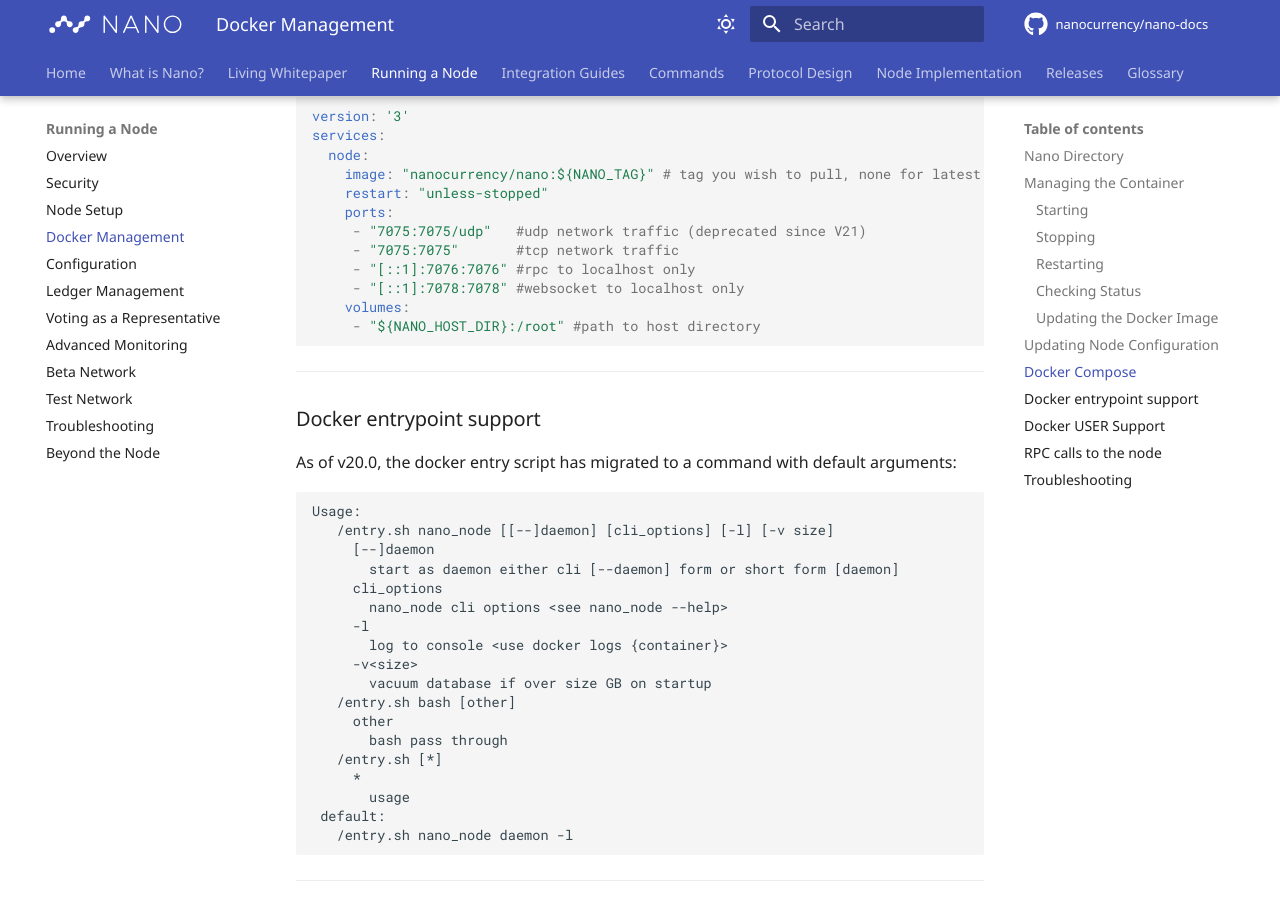
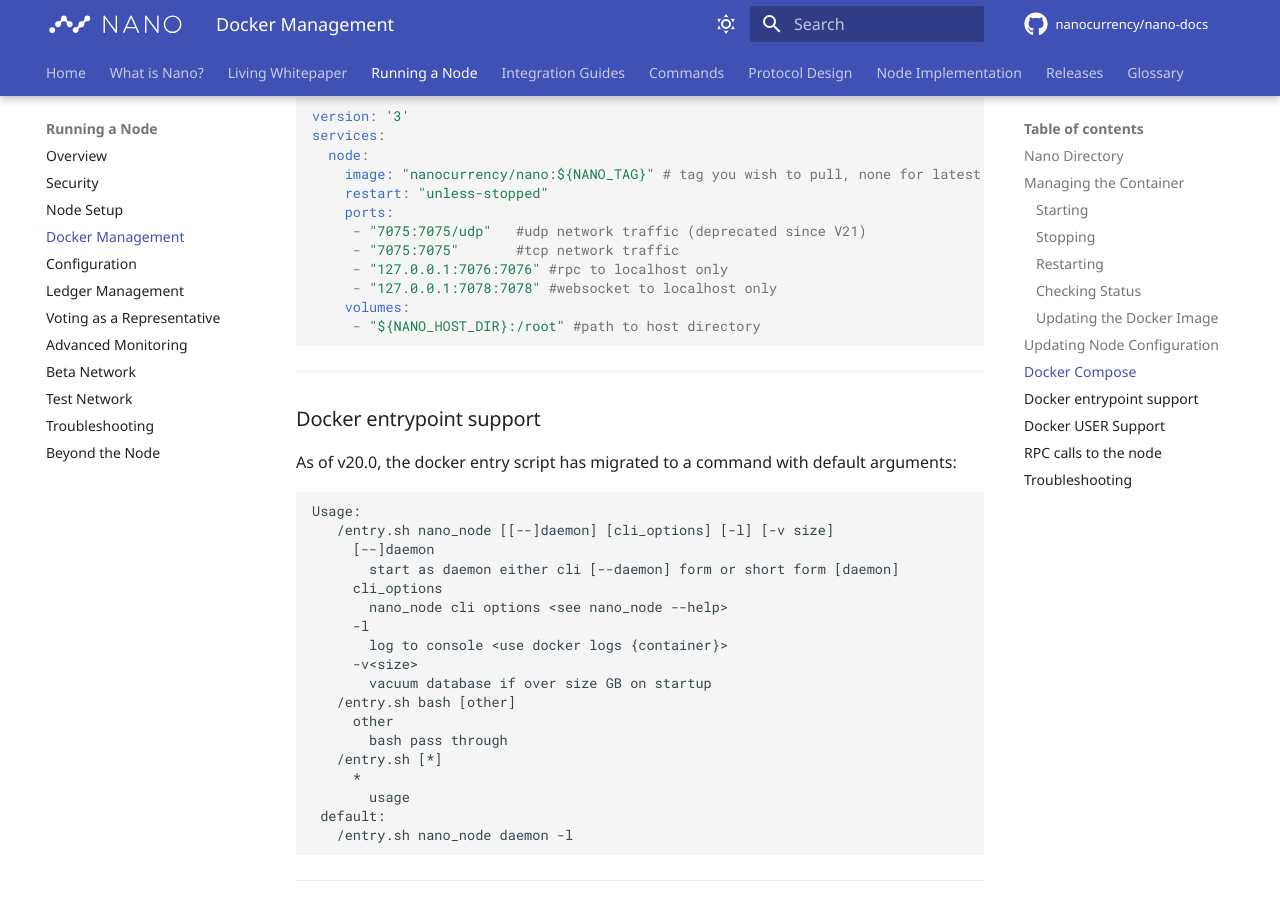
Before and after one commit to nanocurrency/nano-docs, an MkDocs documentation site: the page built from docs/running-a-node/docker-management.md, in a window 1280 px wide and 900 px high, scrolled down 4480 px. Built offline with MkDocs 1.6.1 and Material for MkDocs 9.7.7, drawn with Linux system fonts in a browser that asks for light colours; comment, search, counter and statistics services are not loaded; some of the changed text lies outside the part shown.

Commit message:
docker: use IPv4 in docker-compose config (#460)
The bracket notation for IPv6 doesn't seem to be supported: https://github.com/docker/compose/issues/7001.

````diff
--- a/docs/running-a-node/docker-management.md
+++ b/docs/running-a-node/docker-management.md
@@ -160,8 +160,8 @@
     ports:
      - "7075:7075/udp"   #udp network traffic (deprecated since V21)
      - "7075:7075"       #tcp network traffic
-     - "[::1]:7076:7076" #rpc to localhost only
-     - "[::1]:7078:7078" #websocket to localhost only
+     - "127.0.0.1:7076:7076" #rpc to localhost only
+     - "127.0.0.1:7078:7078" #websocket to localhost only
     volumes:
      - "${NANO_HOST_DIR}:/root" #path to host directory
 ```
@@ -223,6 +223,8 @@
 curl -d '{ "action" : "block_count" }' [::1]:7076
 ```
 
+Replace `[::1]` with `127.0.0.1` according to your setup.
+
 In addition, you can make use of command-line JSON utilities such as [jq](https://stedolan.github.io/jq/) to parse and manipulate the structured data retrieved from `curl`. For example the account information associated with certain block:
 
 ```bash
````
